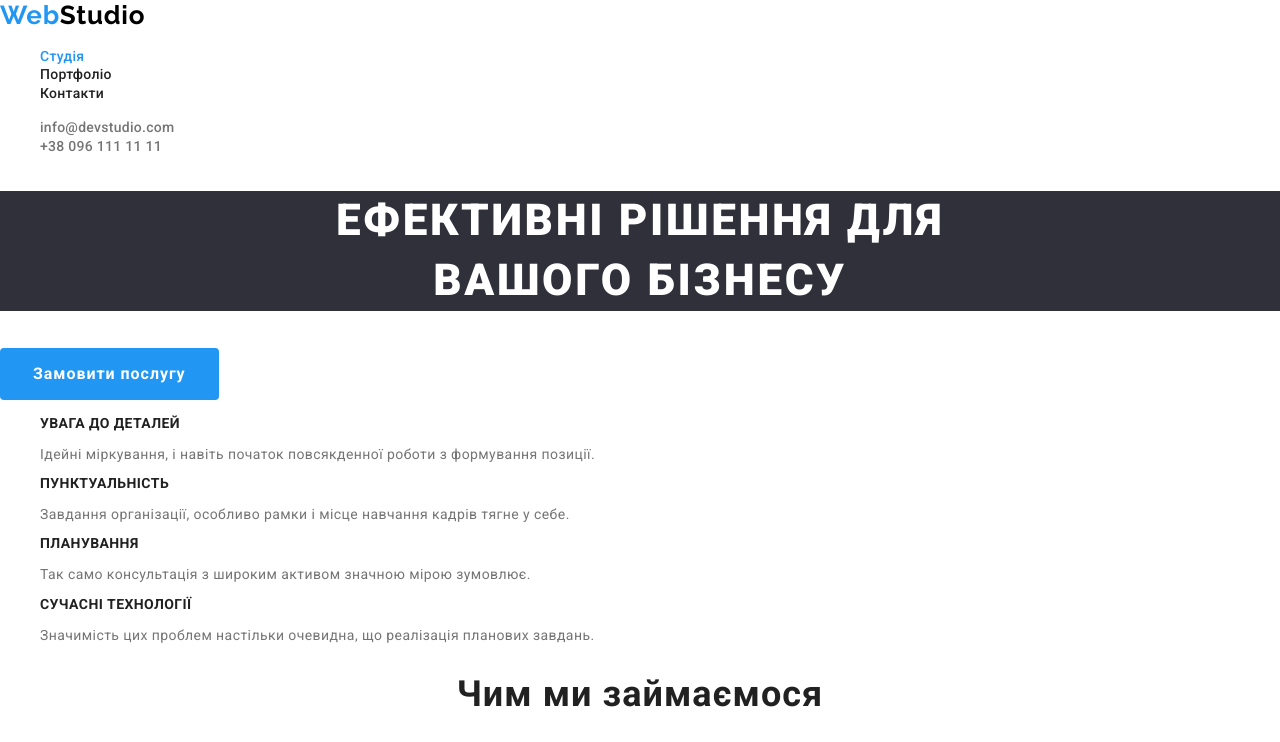
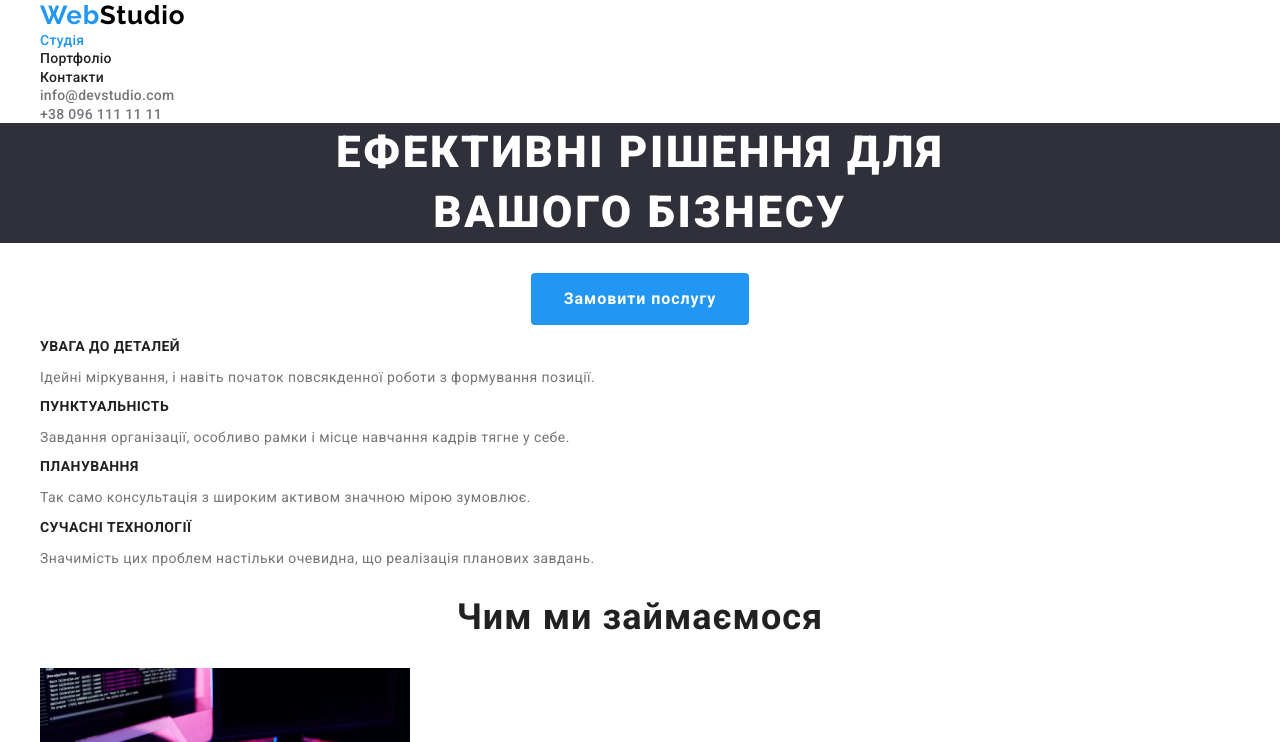
Before and after one commit to Dmytro-Siechnyi/goit-markup-hw-03, a plain HTML site: page index.html in a window 1280 px wide. Shown: the top 742 px of the page. Drawn offline with nearby package versions, Linux system fonts and the light colour scheme.

Commit message:
создал контейнеры

```diff
--- a/css/style.css
+++ b/css/style.css
@@ -36,6 +36,9 @@
 }
 .list {
     list-style: none;
+
+    margin: 0;
+    padding: 0;
 }
 
 /* Header */
@@ -43,6 +46,12 @@
     background-color: var(--background-color-header);
 
     letter-spacing: 0.02em;
+}
+
+.container {
+    margin-left: auto;
+    margin-right: auto;
+    width: 1200px;
 }
 
 /* Логотип header*/
@@ -128,9 +137,15 @@ color: var(--accent-color);
 /* Main */
 
 /* Блок герой */
+.hero {
+    text-align: center;
+}
 .hero-title {
+    margin-top: 0;
+    margin-bottom: 30px;
+
+    color: var(--button-text-color);
     background-color: var(--background-color-footer);
-    color: var(--button-text-color);
 
     letter-spacing: 0.06em;
     font-weight: 900;
--- a/index.html
+++ b/index.html
@@ -36,6 +36,7 @@
   <body class="body">
     <!-- Header -->
     <header class="page-header">
+      <div class="container">
         <a href="./index.html" class="logo"
           >Web<span class="logo-web">Studio</span></a
         >
@@ -60,6 +61,7 @@
             >
           </li>
         </ul>
+      </div>
     </header>
     <!-- Main -->
     <main class="page-main">
@@ -73,6 +75,7 @@
       </section>
       <!-- Особливості -->
       <section class="features">
+        <div class="container">
           <h2 hidden>Особливості</h2>
           <ul class="features list">
             <li>
@@ -85,8 +88,8 @@
             <li>
               <h3 class="features-title">ПУНКТУАЛЬНІСТЬ</h3>
               <p class="features-text">
-              Завдання організації, особливо рамки і місце навчання кадрів тягне
-              у себе.
+                Завдання організації, особливо рамки і місце навчання кадрів
+                тягне у себе.
               </p>
             </li>
             <li>
@@ -98,14 +101,16 @@
             <li>
               <h3 class="features-title">СУЧАСНІ ТЕХНОЛОГІЇ</h3>
               <p class="features-text">
-              Значимість цих проблем настільки очевидна, що реалізація планових
-              завдань.
+                Значимість цих проблем настільки очевидна, що реалізація
+                планових завдань.
               </p>
             </li>
           </ul>
+        </div>
       </section>
       <!-- Чим ми займаємося -->
       <section class="work">
+        <div class="container">
           <h2 class="work-title">Чим ми займаємося</h2>
           <ul class="work list">
             <li>
@@ -133,9 +138,11 @@
               />
             </li>
           </ul>
+        </div>
       </section>
       <!-- Наша команда -->
       <section class="team">
+        <div class="container">
           <h2 class="team-title">Наша команда</h2>
           <ul class="team list">
             <li>
@@ -179,10 +186,12 @@
               <p lang="en" class="team-text">UI Designer</p>
             </li>
           </ul>
+        </div>
       </section>
     </main>
     <!-- Footer -->
     <footer class="page-footer">
+      <div class="container">
         <a href="./index.html" class="logo"
           >Web<span class="logo-web-footer">Studio</span></a
         >
@@ -205,6 +214,7 @@
             >
           </li>
         </ul>
+      </div>
     </footer>
   </body>
 </html>
```
Also changed, not shown: portfolio.html (+14 -2 lines). Lines whose indentation alone changed are shown as unchanged.
